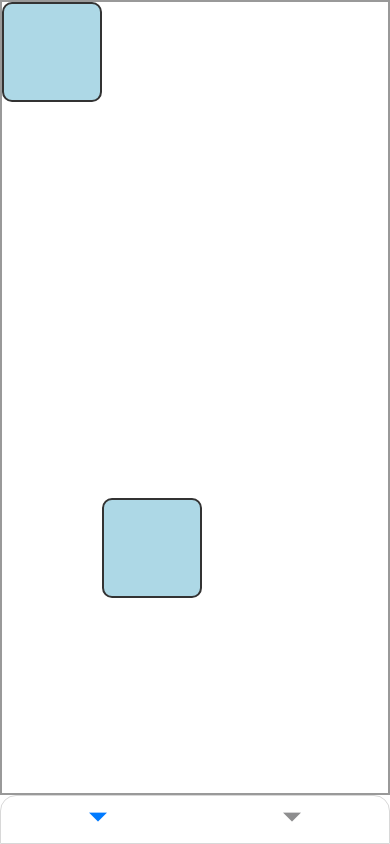
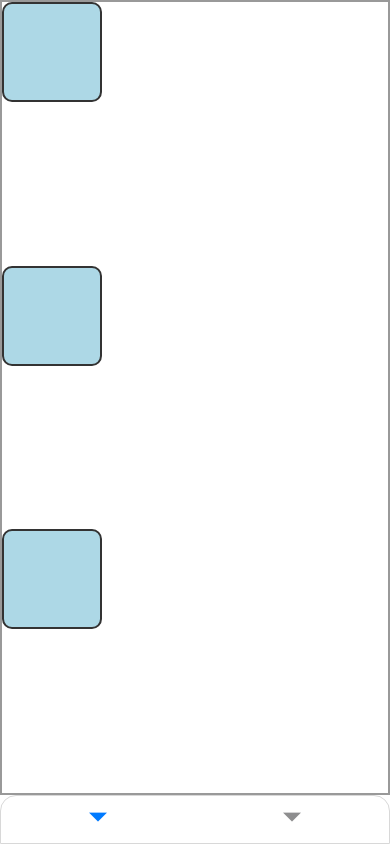
Before and after one commit to Leeselbin/DecoSpace, a React Native app: screen /Home in a window 390 px wide. Built offline with nearby package versions, Linux system fonts and the light colour scheme; what react-native-safearea-height would draw is missing.

Commit message:
옵션분리 > showOption변경

```diff
--- a/package.json
+++ b/package.json
@@ -13,6 +13,7 @@
     "@react-navigation/bottom-tabs": "^7.3.10",
     "@react-navigation/native": "^7.1.6",
     "@react-navigation/native-stack": "^7.3.10",
+    "lodash": "^4.17.21",
     "react": "19.0.0",
     "react-native": "0.78.0",
     "react-native-gesture-handler": "^2.25.0",
--- a/src/components/Canvas.tsx
+++ b/src/components/Canvas.tsx
@@ -1,17 +1,60 @@
 import { GestureHandlerRootView, Gesture, GestureDetector } from 'react-native-gesture-handler';
-import React, { useEffect, useState } from 'react';
+import React, { SetStateAction, useEffect, useState } from 'react';
 import { StyleSheet, View } from 'react-native';
 import Animated, { useSharedValue, useAnimatedStyle, useDerivedValue, runOnJS } from 'react-native-reanimated';
 import Furniture from './Furniture';
 
+type Furniture = {
+    showOptions: boolean;
+    priority: number;
+}
+
 const Canvas: React.FC = () => {
     const scale = useSharedValue(1);
     const rotation = useSharedValue(0);
-
+    const furnitureArray = Array(3).fill(false);
     const [currentScale, setCurrentScale] = useState(1);
     const [currentRotation, setCurrentRotation] = useState(0);
+    const [showOptions, setShowOptions] = useState<boolean[]>(furnitureArray);
 
 
+
+    // SharedValue 변화 → JS로 전달
+    // useDerivedValue(() => {
+    //     runOnJS(setCurrentScale)(scale.value);
+    // }, [scale]);
+
+    // useDerivedValue(() => {
+    //     runOnJS(setCurrentRotation)(rotation.value);
+    // }, [rotation]);
+
+    // useEffect(() => {
+    //     console.log('scale (JS):', currentScale);
+    // }, [currentScale]);
+
+    // useEffect(() => {
+    //     console.log('rotation (JS):', currentRotation);
+    // }, [currentRotation]);
+
+
+
+
+    // 캔버스 스타일 애니메이션 적용
+    const animatedCanvasStyle = useAnimatedStyle(() => ({
+        transform: [
+            { scale: scale.value },
+            { rotateZ: `${rotation.value}rad` },
+        ],
+    }));
+
+    // 도형을 제외한 바깥부분 클릭시
+    const outSideClick = React.useCallback(() => {
+        const cloneArr = [...showOptions];
+        for (let i = 0; i < cloneArr.length; i++) {
+            cloneArr[i] = false;
+        }
+        setShowOptions(cloneArr);
+    }, [showOptions]);
 
     // Pinch, rotation 제스처
     const pinchGesture = Gesture.Pinch()
@@ -23,43 +66,32 @@ const Canvas: React.FC = () => {
         .onUpdate((e) => {
             rotation.value = e.rotation;
         });
-    // SharedValue 변화 → JS로 전달
-    useDerivedValue(() => {
-        runOnJS(setCurrentScale)(scale.value);
-    }, [scale]);
 
-    useDerivedValue(() => {
-        runOnJS(setCurrentRotation)(rotation.value);
-    }, [rotation]);
+    // 빈 공간 탭 제스처
+    const tapOutsideGesture = Gesture.Tap()
+        .onEnd(() => {
+            runOnJS(outSideClick)();
+        });
 
-    useEffect(() => {
-        console.log('scale (JS):', currentScale);
-    }, [currentScale]);
+    // 확대/회전 + 탭 동시 제스처
+    const composedGesture = Gesture.Simultaneous(pinchGesture, rotationGesture, tapOutsideGesture);
 
-    useEffect(() => {
-        console.log('rotation (JS):', currentRotation);
-    }, [currentRotation]);
 
-    // 캔버스는 확대/축소/회전만 처리
-    const composedGesture = Gesture.Simultaneous(pinchGesture, rotationGesture);
-
-    // 캔버스 스타일 애니메이션 적용
-    const animatedCanvasStyle = useAnimatedStyle(() => ({
-        transform: [
-            { scale: scale.value },
-            { rotateZ: `${rotation.value}rad` },
-        ],
-    }));
 
     return (
-        <GestureHandlerRootView style={styles.container}>
-            <GestureDetector gesture={composedGesture}>
+
+        <GestureHandlerRootView style={styles.container} >
+            <GestureDetector gesture={composedGesture} >
                 <Animated.View style={[styles.canvas, animatedCanvasStyle]}>
-                    <Furniture initialX={0} initialY={0} />
-                    <Furniture initialX={100} initialY={100} />
+                    {furnitureArray.map((item, index) => {
+                        return (
+                            <Furniture key={'fun' + index} initialX={0} initialY={0} itemIndex={index} showOptions={showOptions} setShowOptions={setShowOptions} />
+                        )
+                    })}
                 </Animated.View>
             </GestureDetector>
-        </GestureHandlerRootView>
+        </GestureHandlerRootView >
+
     );
 };
 
--- a/src/components/Furniture.tsx
+++ b/src/components/Furniture.tsx
@@ -1,18 +1,21 @@
 import React, { useState } from 'react';
-import { StyleSheet, View } from 'react-native';
+import { StyleSheet } from 'react-native';
 import { Gesture, GestureDetector, GestureHandlerRootView } from 'react-native-gesture-handler';
 import Animated, { useSharedValue, useAnimatedStyle, withSpring } from 'react-native-reanimated';
 import { runOnJS } from 'react-native-reanimated';
 import FurnitureOptions from './FurnitureOptions';
 import Svg, { Polygon } from 'react-native-svg';
 
+
 interface FurnitureProps {
     initialX: number;
     initialY: number;
+    itemIndex: number;
+    showOptions: boolean[];
+    setShowOptions: React.Dispatch<React.SetStateAction<boolean[]>>;
 }
 
-const Furniture: React.FC<FurnitureProps> = ({ initialX, initialY }) => {
-    const [showOptions, setShowOptions] = useState(false);
+const Furniture: React.FC<FurnitureProps> = ({ initialX, initialY, itemIndex, showOptions, setShowOptions }) => {
     const [color, setColor] = useState('lightblue');
     const [shape, setShape] = useState<'square' | 'circle' | 'triangle' | 'star'>('square');
 
@@ -34,9 +37,15 @@ const Furniture: React.FC<FurnitureProps> = ({ initialX, initialY }) => {
             translateY.value = startY.value + e.translationY;
         });
 
+    // TODO : 타입오류 나는 이유 해결하기 근데 머가문제냐??
     const toggleOptions = () => {
-        setShowOptions(prev => !prev);
+        setShowOptions(prev => {
+            const clone = [...prev];
+            clone[itemIndex] = !clone[itemIndex];
+            return clone;
+        });
     };
+
 
     // Tap 제스처 (클릭해서 옵션 보이기)
     const tapGesture = Gesture.Tap()
@@ -137,7 +146,7 @@ const Furniture: React.FC<FurnitureProps> = ({ initialX, initialY }) => {
             <GestureDetector gesture={composedGesture}>
                 {getShapeComponent()}
             </GestureDetector>
-            {showOptions && (
+            {showOptions[itemIndex] && (
                 <FurnitureOptions
                     onChangeColor={changeColor}
                     onChangeShape={toggleShape}
```
Also changed, not shown: 1 other file (tests, documents, lock files or other folders).
